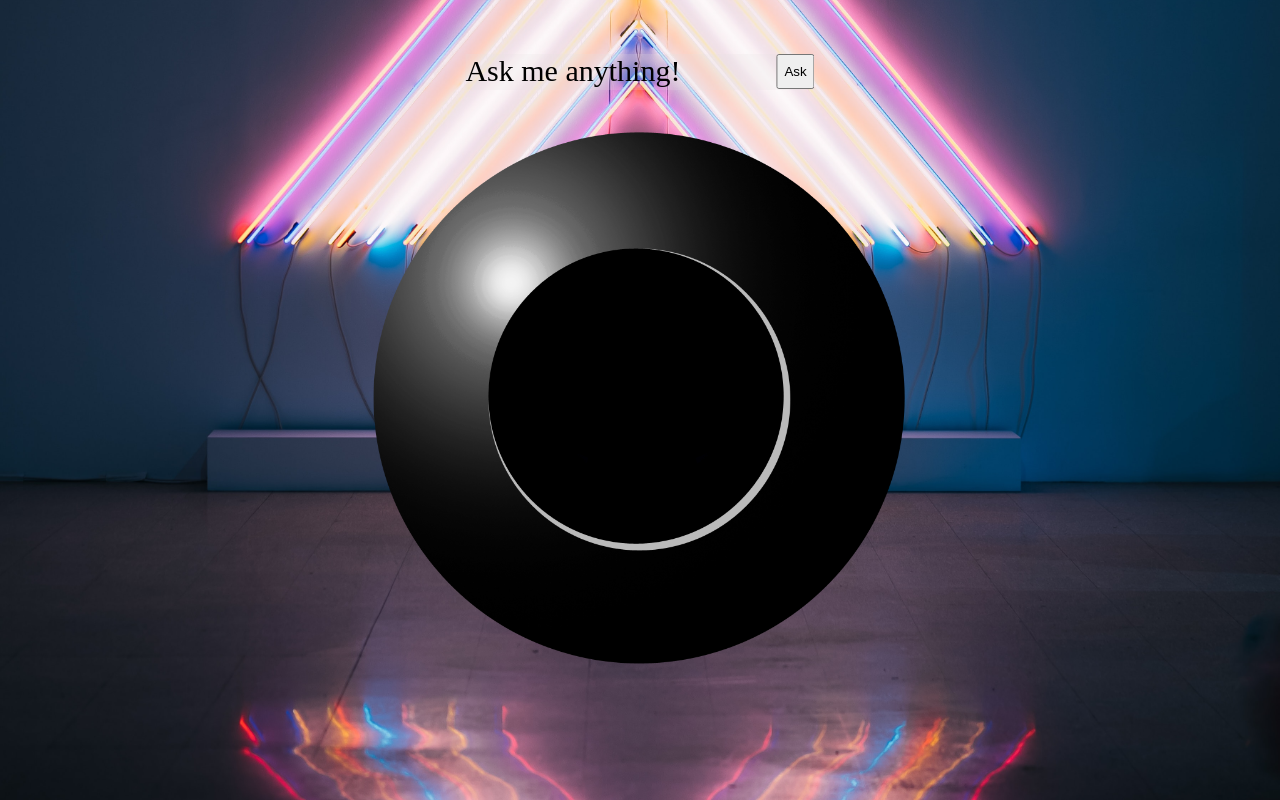
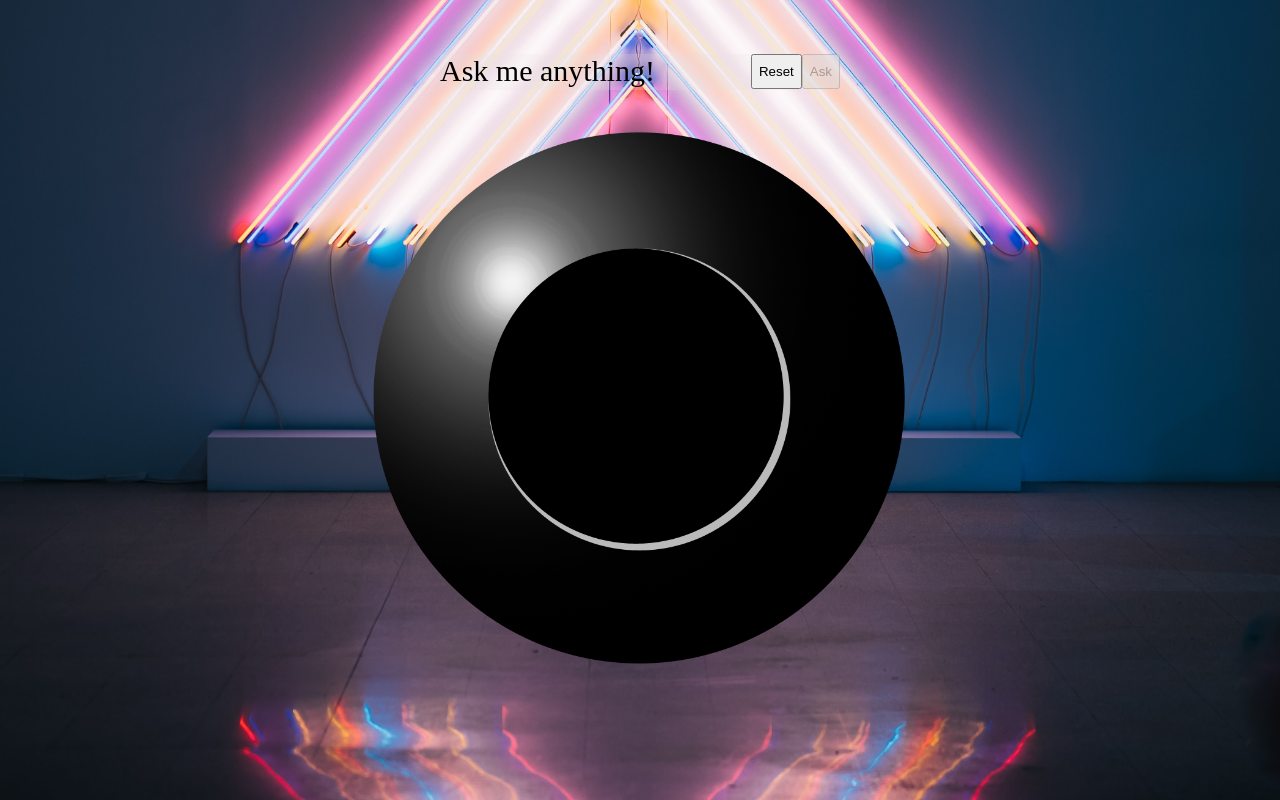
Before and after one commit to OceanSkys/magic8ball, a plain HTML site: page index.html in a window 1280 px wide. Both pictures are taken after a click on the button "Ask". Drawn offline with Linux system fonts and the light colour scheme.

Commit message:
Addeded a reset button, and disabled the ask button when the question is answered by the M8B

```diff
--- a/css/style.css
+++ b/css/style.css
@@ -71,6 +71,10 @@ form {
   max-width: 60px;
   max-height: 35px;
 }
+.buty2 {
+  max-width: 60px;
+  max-height: 35px;
+}
 /* User Input/Question Display area */
 #display {
   display: inline-block;
--- a/js/main.js
+++ b/js/main.js
@@ -22,6 +22,7 @@ function ask() {
     let val = document.getElementById("quest").value;
     let p = document.createElement('p');
     let form = document.querySelector('form');
+    let reset = document.createElement('button');
     // Paragraph styling
     p.innerText = val;
     p.style = "margin-right: 3rem; margin-left: 2rem; "
@@ -35,6 +36,7 @@ function ask() {
     // document.getElementById('display').innerHTML = val;
     document.getElementById('quest').style.display = 'none';
     //Removes shaking animation
+
     setTimeout(() => {
         document.querySelector('img').classList.add("animate");
     }, 1700);
@@ -52,23 +54,39 @@ function ask() {
         document.querySelector('img').classList.remove("fade-in");
     }, 1800);
     setTimeout(() => {
-        document.getElementById('test').addEventListener('click', () => {
-                document.getElementById('quest').style.display = 'block';
-                document.getElementById("quest").value = ' ';
-                document.querySelector('p').remove();
+        document.querySelector('form').appendChild(reset);
+        form.insertBefore(reset, form.children[5]);
+        reset.innerText = 'Reset';
+        reset.classList.add('buty2');
+        reset.setAttribute('type','button')
+    }, 1900);
+    setTimeout(() => {
+        // p.classList.remove('spin-anim');
+        document.getElementById('okie').disabled = true;
+        reset.addEventListener('click', () => {
+            document.getElementById('quest').style.display = 'block';
+            document.getElementById("quest").value = ' ';
+            document.querySelector('p').remove();
+            reset.remove();
+            document.getElementById('okie').disabled = false;
         })
-
-        // document.body.addEventListener('keypress', function(event) {
-        //     if (event.key === "Enter") {
-        //         document.getElementById('quest').style.display = 'block';
-        //         document.getElementById("quest").value = ' ';
-        //         document.querySelector('p').remove();
-        //     }
-        // })
-    }, 1000);
+    }, 2000);
+    // setTimeout(() => {
+    //     window.addEventListener('click', () => {
+    //             document.getElementById('quest').style.display = 'block';
+    //             document.getElementById("quest").value = ' ';
+    //             document.querySelector('p').remove();
+    //             document.getElementById('buty2').remove();
+    //     })
+    // }, 100);
+    // document.querySelector('form').appendChild(reset);
+    // form.insertBefore(reset, form.children[5]);
+    // reset.innerText = 'Reset';
+    // reset.classList.add('buty2');
+    // document.getElementById('buty2').addEventListener('click', () => {
+    //     document.getElementById('quest').style.display = 'block';
+    //     document.getElementById("quest").value = ' ';
+    //     document.querySelector('p').remove();
+    //     document.getElementById('buty2').remove();
+    // })
 }
-
-// if (document.getElementById('test').addEventListener('click', => {
-//     document.getElementById('quest').style.display = 'block';
-//     document.getElementById("quest").value = ' ';
-//     document.querySelector('p').remove();
```
